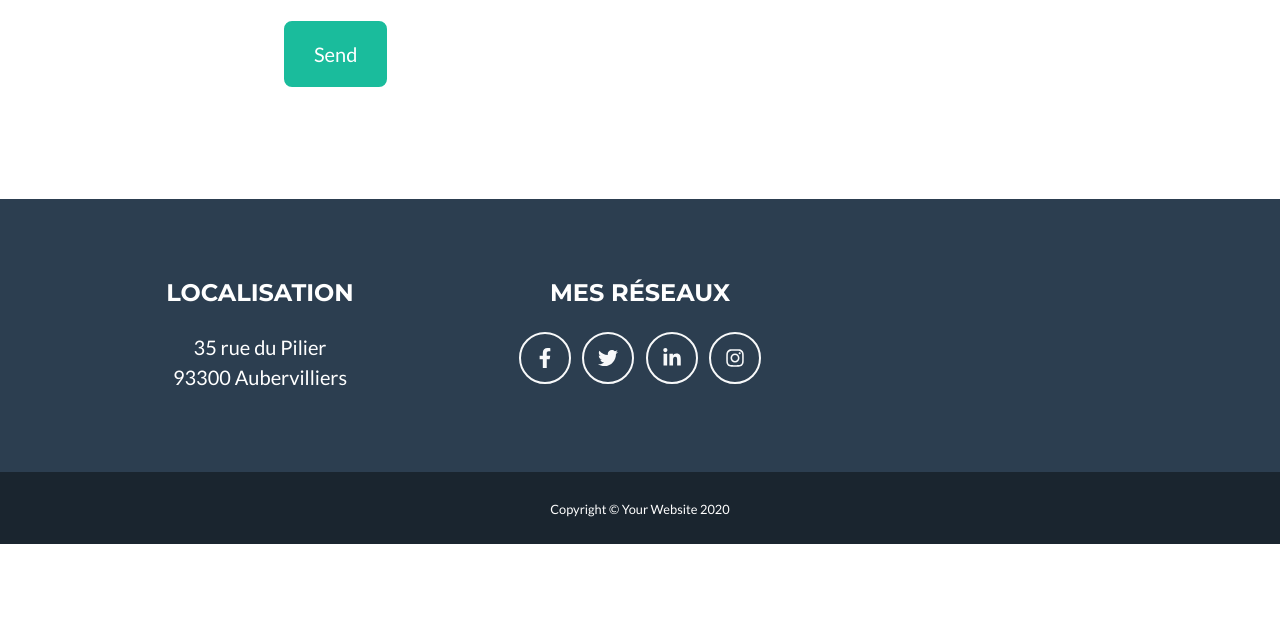
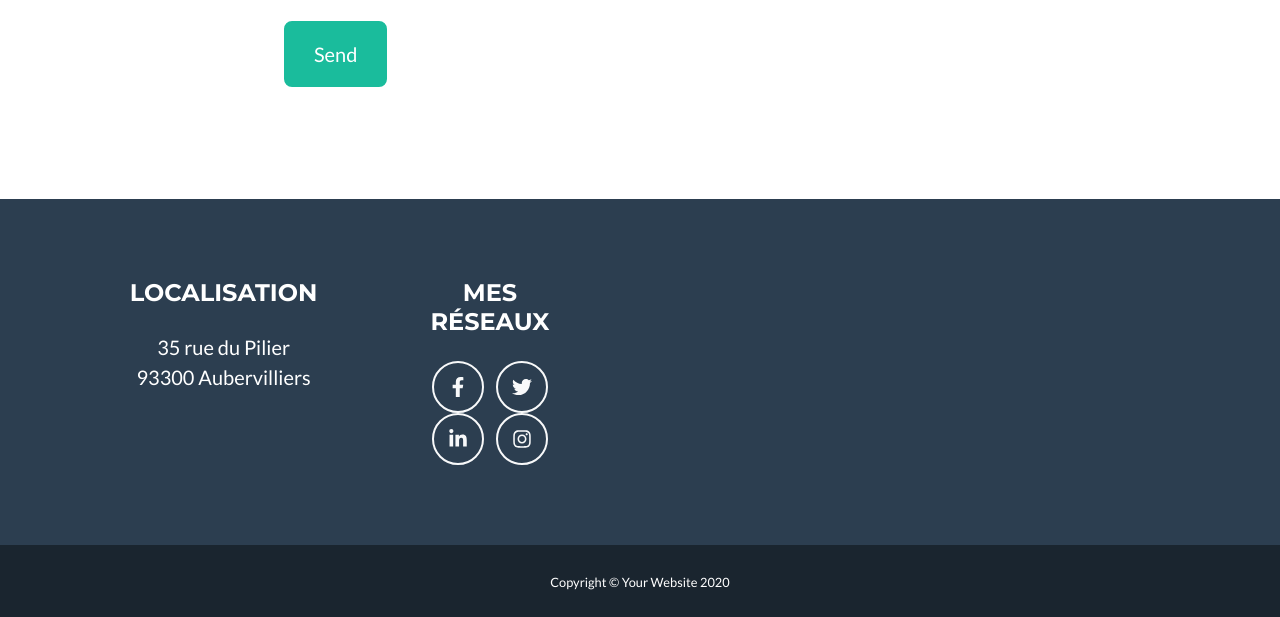
Before and after one commit to Quentin-MHX/Quentin-MHX.github.io, a plain HTML site: page index.html in a window 1280 px wide. Shown: the part 3019-3636 px from the top of the page. Before the commit the page ends 3563 px from the top, so only its background shows below. Drawn offline with nearby package versions, Linux system fonts and the light colour scheme.

Commit message:
Update index.html

```diff
--- a/index.html
+++ b/index.html
@@ -203,7 +203,8 @@
             <div class="container">
                 <div class="row">
                     <!-- Footer Location-->
-                    <div class="col-lg-4 mb-5 mb-lg-0">
+                    <div class="row">
+                        <div class="col">
                         <h4 class="text-uppercase mb-4">Localisation</h4>
                         <p class="lead mb-0">
                             35 rue du Pilier
```
